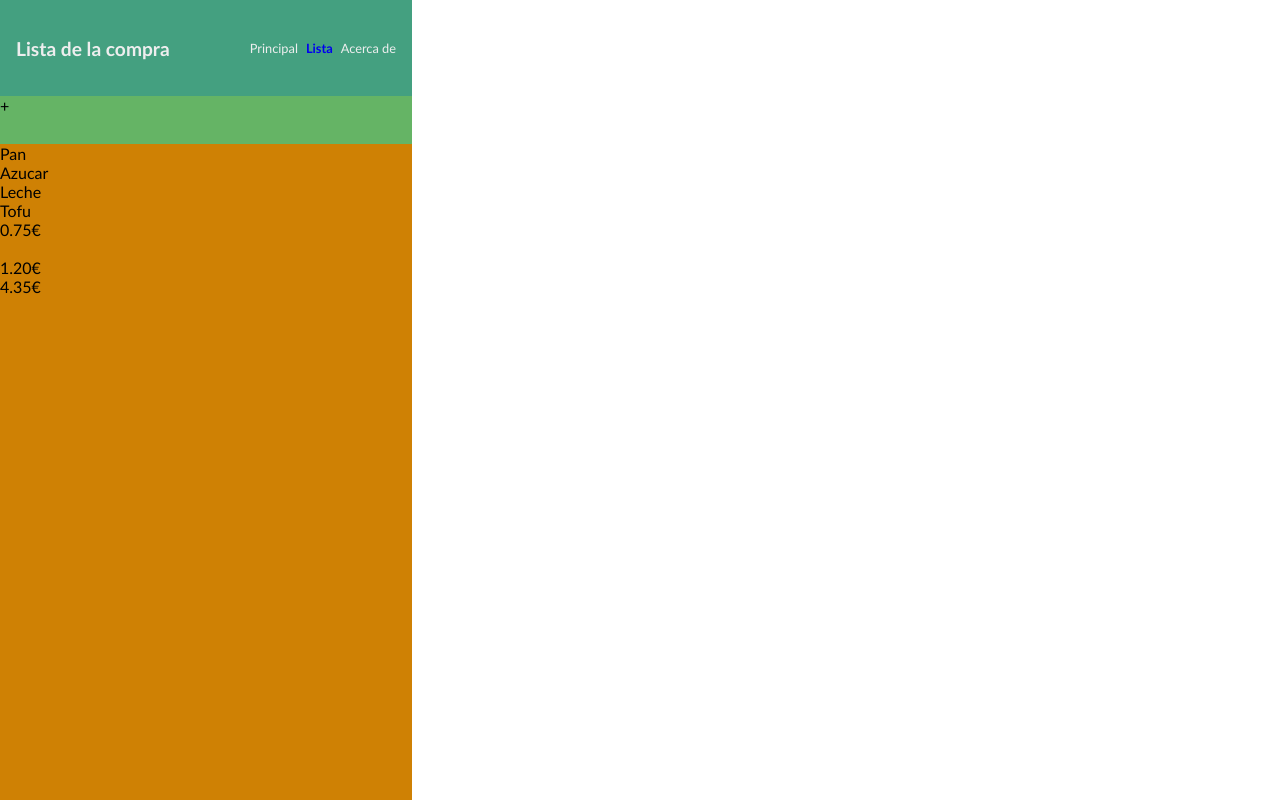
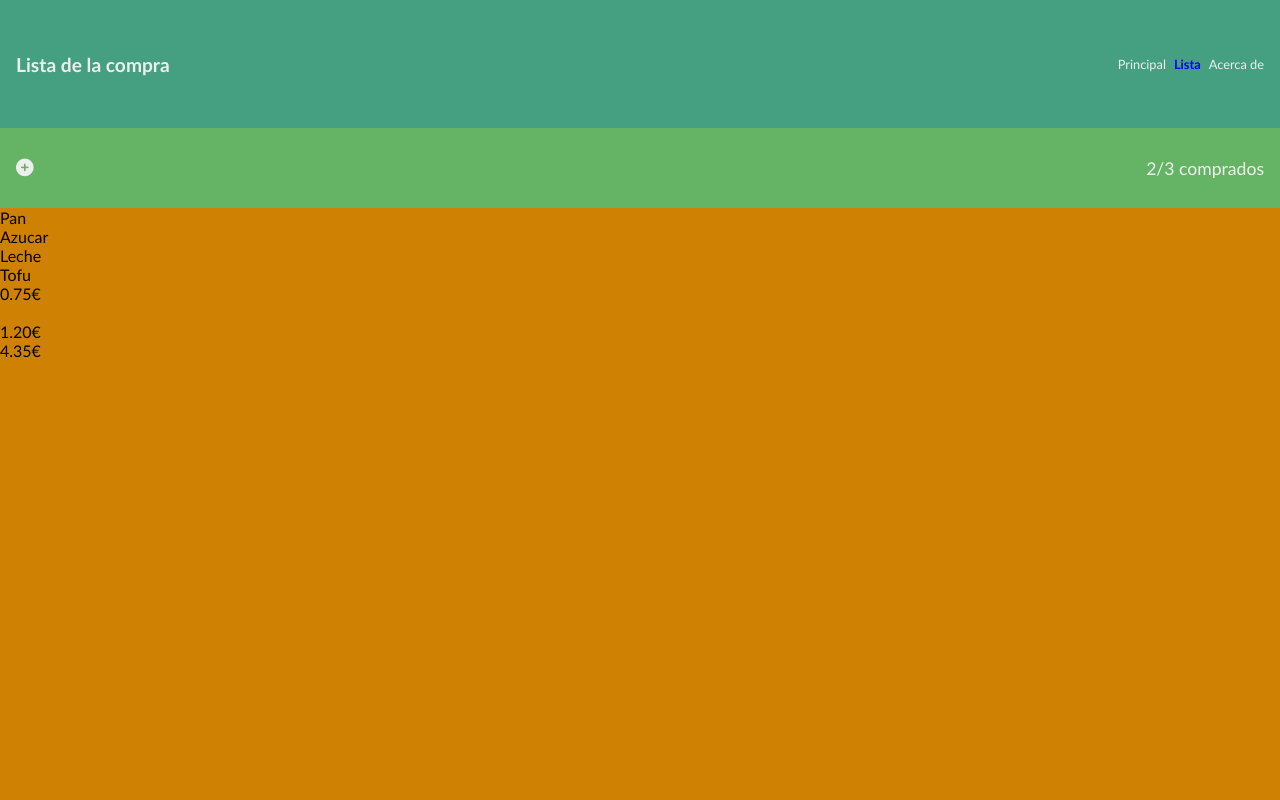
Before and after one commit to dabocher/202301-w1ch3-david-botello, a website built with Parcel: page src/index.html in a window 1280 px wide. Built offline with nearby package versions, Linux system fonts and the light colour scheme.

Commit message:
Add section-link and update index&style header

```diff
--- a/src/index.html
+++ b/src/index.html
@@ -21,7 +21,9 @@
       </ul>
     </nav>
   </header>
-  <section class="link-to-form">+</section>
+  <section class="link-to-form"><i class="fa-solid fa-circle-plus"></i>
+    <span class="products-buyed">2/3 comprados</span>
+  </section>
   <section class="list">
     <div class="list__products--container">
       <ul class="list__products">
--- a/src/style.css
+++ b/src/style.css
@@ -1,3 +1,5 @@
+@import url(/node_modules/@fortawesome/fontawesome-free/css/all.min.css);
+
 * {
   margin: 0;
   padding: 0;
@@ -7,7 +9,6 @@
 body {
   font-family: "Trebuchet MS", "Lucida Sans Unicode", "Lucida Grande",
     "Lucida Sans", Arial, sans-serif;
-  width: 412px;
   display: flex;
   flex-direction: column;
   height: 100vh;
@@ -20,7 +21,7 @@ header {
   justify-content: space-between;
   align-items: center;
   color: #eee;
-  height: 6rem;
+  height: 8rem;
 }
 
 h1 {
@@ -40,8 +41,19 @@ ul.navigation {
 }
 
 .link-to-form {
-  height: 3rem;
+  color: #eee;
+  height: 5rem;
   background-color: #49a749d7;
+  padding-left: 1rem;
+  display: flex;
+  align-items: center;
+  display: flex;
+  justify-content: space-between;
+  font-size: 1.1rem;
+}
+
+.products-buyed {
+  padding-right: 1rem;
 }
 
 .list {
```
